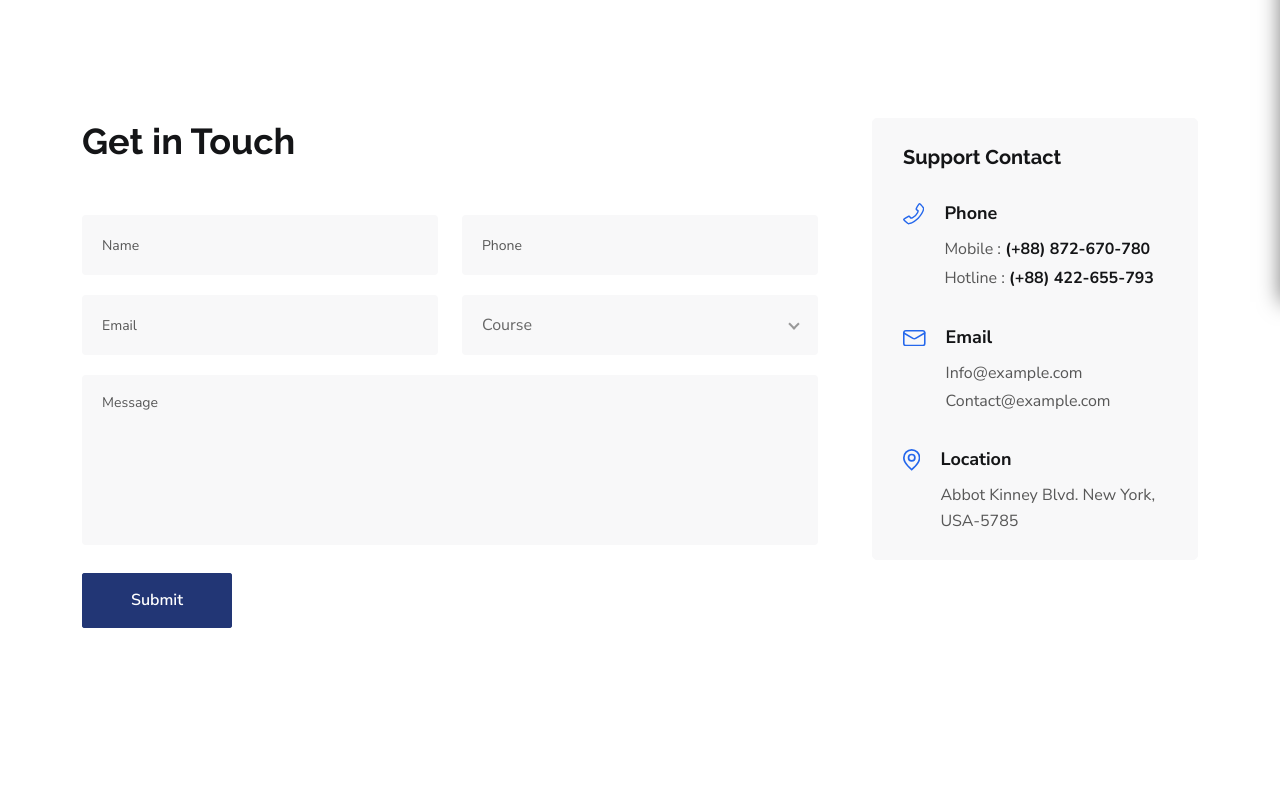
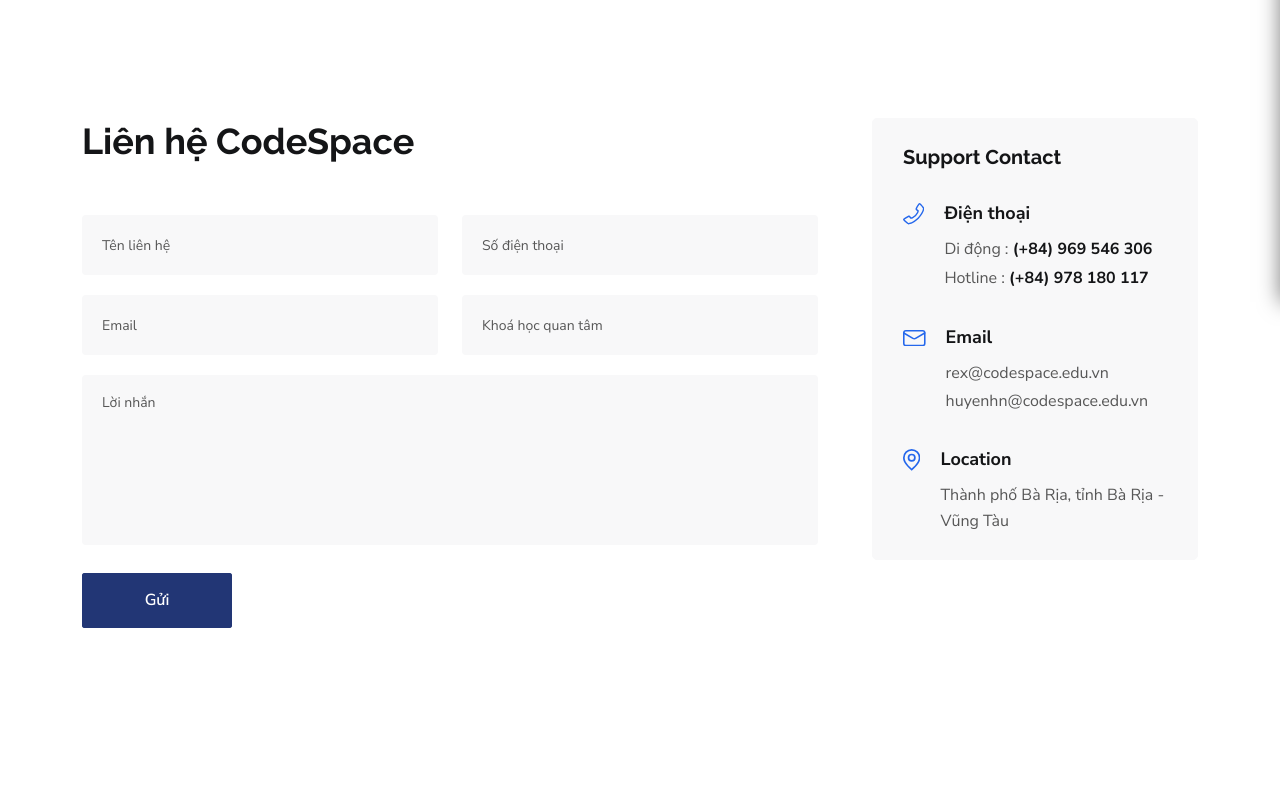
Before and after one commit to ducpm511/codespace, a Next.js app: page /lien-he in a window 1280 px wide. Shown: the part 493-1280 px from the top of the page. Built offline with nearby package versions, Linux system fonts and the light colour scheme; grey boxes are pictures that could not be loaded.

Commit message:
- implemented lien he

```diff
--- a/public/assets/scss/component/_contact.scss
+++ b/public/assets/scss/component/_contact.scss
@@ -16,6 +16,11 @@
 	padding: 15px 20px;
 	border-radius: 4px;
 	outline: 0;
+}
+.input-error{
+	input{
+		border: 1px solid #ffb013;
+	}
 }
 .contact-from-input textarea {
 	height: 170px;
--- a/src/components/Contact/ContactFormSection.js
+++ b/src/components/Contact/ContactFormSection.js
@@ -1,43 +1,107 @@
-import React from 'react';
+import React, { useState, useEffect, useReducer } from 'react';
+import emailjs from '@emailjs/browser';
 
 const ContactFormSection = () => {
+    const [isSubmitted, setIsSubmitted] = useState(false);
+    const [submitStatusMsg, setSubmitStatusMsg] = useState('')
+
+    const initParams = {
+        from_name: '',
+        from_email: '',
+        from_phone_number: '',
+        message: '',
+        course: '',
+    }
+    const formReducer = (formState, action) => {
+        let newState = formState
+        switch (action.type) {
+            case 'from_name':
+                newState.from_name = action.event.target.value;
+                break;
+            case 'from_email':
+                newState.from_email = action.event.target.value;
+                break;
+            case 'from_phone_number':
+                newState.from_phone_number = action.event.target.value;
+                break;
+            case 'course':
+                newState.course = action.event.target.value;
+                break;
+            case 'message':
+                newState.message = action.event.target.value;
+                break;
+            default:
+                break;
+        }
+        // console.log(newState)
+        return newState;
+    }
+    const [formState, dispatchForm] = useReducer(formReducer, initParams);
+    const sendEmail = () => {
+        setIsSubmitted(true);
+        const serviceId = 'service_bqf98h2';
+        const publicKey = 'RI2UR8GSJxlmoDXOf';
+        const templateId = 'template_286hzcn';
+        try {
+            if (formState.from_name != '' && formState.from_phone_number != '') {
+                emailjs.send(serviceId, templateId, formState, publicKey).then((result) => {
+                    setSubmitStatusMsg('Gửi thành công, cám ơn quý khách đã liên hệ với chúng tôi');
+                    console.log(result.text)
+                }, (error) => {
+                    setSubmitStatusMsg('Gửi không thành công, xin quý khách vui lòng thử lại');
+                    console.log(error.text);
+                });
+            }
+
+        } catch (error) {
+            console.log(error);
+        }
+
+    }
     return (
         <div className="contact-form">
             <form action="#">
                 <div className="row">
                     <div className="col-xl-6">
-                        <div className="contact-from-input mb-20">
-                            <input type="text" placeholder="Name"/>
+                        <div className={`contact-from-input mb-20 ${formState.from_name == '' && isSubmitted ? 'input-error' : ''}`}>
+                            <input type="text" name='from_name' onChange={(e) => dispatchForm({ type: 'from_name', event: e })} placeholder="Tên liên hệ" />
+                        </div>
+                    </div>
+                    <div className="col-xl-6">
+                        <div className={`contact-from-input mb-20 ${formState.from_phone_number == '' && isSubmitted ? 'input-error' : ''}`}>
+                            <input type="text" name='from_phone_number' onChange={(e) => dispatchForm({ type: 'from_phone_number', event: e })} placeholder="Số điện thoại" />
                         </div>
                     </div>
                     <div className="col-xl-6">
                         <div className="contact-from-input mb-20">
-                            <input type="text" placeholder="Phone"/>
+                            <input type="text" name='from_email' onChange={(e) => dispatchForm({ type: 'from_email', event: e })} placeholder="Email" />
                         </div>
                     </div>
                     <div className="col-xl-6">
                         <div className="contact-from-input mb-20">
-                            <input type="text" placeholder="Email"/>
-                        </div>
-                    </div>
-                    <div className="col-xl-6">
-                        <div className="contact-select">
-                            <select className="mb-20">
-                                <option value="Subject">Course</option>
-                                <option value="Subject">Financial Aid</option>
-                                <option value="Subject">Payment</option>
-                                <option value="Subject">Information</option>
-                            </select>
+                            <input type="text" name='course' onChange={(e) => dispatchForm({ type: 'course', event: e })} placeholder="Khoá học quan tâm" />
                         </div>
                     </div>
                     <div className="col-xl-12">
                         <div className="contact-from-input mb-20">
-                            <textarea placeholder="Message" name="message"></textarea>
+                            <textarea placeholder="Lời nhắn" onChange={(e) => dispatchForm({ type: 'message', event: e })} name="message"></textarea>
                         </div>
                     </div>
+                    {
+                        (formState.from_name == '' || formState.from_phone_number == '') && isSubmitted ?
+                            <span style={{ 'color': '#ffb013' }}><i>Quý khách vui lòng điền tên và số điện thoại</i></span>
+                            :
+                            <></>
+                    }
+                    {
+                        submitStatusMsg != '' ?
+                        <span style={{ 'color': '#223675' }}><i>{submitStatusMsg}</i></span>
+                        :
+                        <></>
+                    }
                     <div className="colxl-2 ">
                         <div className="cont-btn mb-20">
-                            <a href="#" className="cont-btn">Submit</a>
+                            <a style={{ 'cursor': 'pointer' }} onClick={sendEmail} className="cont-btn">Gửi</a>
                         </div>
                     </div>
                 </div>
--- a/src/components/Contact/ContactMain.js
+++ b/src/components/Contact/ContactMain.js
@@ -15,7 +15,7 @@ const ContactMain = () => {
                         <div className="col-xl-8 col-lg-7 col-md-12">
                             <div className="contact-area-wrapper">
                                 <div className="section-title mb-50">
-                                    <h2>Get in Touch</h2>
+                                    <h2>Liên hệ CodeSpace</h2>
                                 </div>
                                 <ContactFormSection />
                                 <ContactMap />
--- a/src/components/Contact/ContactMap.js
+++ b/src/components/Contact/ContactMap.js
@@ -3,8 +3,9 @@ import React from 'react';
 const ContactMap = () => {
     return (
         <div className="google-map-area contact-map pt-100 mb-30">
-            <iframe src="https://www.google.com/maps/embed?pb=!1m14!1m12!1m3!1d25617.295747478598!2d-73.69385403215021!3d40.752382720949164!2m3!1f0!2f0!3f0!3m2!1i1024!2i768!4f13.1!5e0!3m2!1sen!2sbd!4v1646544470201!5m2!1sen!2sbd"></iframe>
+            <iframe src="https://www.google.com/maps/embed?pb=!1m18!1m12!1m3!1d62766.37792138596!2d107.13843739658864!3d10.508650786602995!2m3!1f0!2f0!3f0!3m2!1i1024!2i768!4f13.1!3m3!1m2!1s0x3175734ae3c62469%3A0xc41ecba1c1a58675!2zVHAuIELDoCBS4buLYSwgQsOgIFLhu4thIC0gVsWpbmcgVMOgdSwgVmnhu4d0IE5hbQ!5e0!3m2!1svi!2s!4v1681893100807!5m2!1svi!2s"></iframe>
         </div>
+
     );
 };
 
--- a/src/components/Contact/ContactSidebar.js
+++ b/src/components/Contact/ContactSidebar.js
@@ -18,9 +18,9 @@ const ContactSidebar = () => {
                         </svg>
                     </div>
                     <div className="support-info-phone">
-                        <span>Phone</span>
-                        <p>Mobile :<a href="tel:(+88)872-670-780"> (+88) 872-670-780</a></p>
-                        <p>Hotline :<a href="tel:(+88)422-655-793"> (+88) 422-655-793</a></p>
+                        <span>Điện thoại</span>
+                        <p>Di động :<a href="tel:(+84) 969 546 306"> (+84) 969 546 306</a></p>
+                        <p>Hotline :<a href="tel:(+84) 978 180 117"> (+84) 978 180 117</a></p>
                     </div>
                 </div>
                 <div className="support-item">
@@ -40,8 +40,8 @@ const ContactSidebar = () => {
                     </div>
                     <div className="support-info-email">
                         <span>Email</span>
-                        <a href="mailto:Info@example.com">Info@example.com</a>
-                        <a href="mailto:Contact@example.com">Contact@example.com</a>
+                        <a href="mailto:rex@codespace.edu.vn">rex@codespace.edu.vn</a>
+                        <a href="mailto:huyenhn@codespace.edu.vn">huyenhn@codespace.edu.vn</a>
                     </div>
                 </div>
                 <div className="support-item">
@@ -68,8 +68,7 @@ const ContactSidebar = () => {
                     </div>
                     <div className="support-info-location">
                         <span>Location</span>
-                        <a href="#">Abbot Kinney Blvd. New York, <br/>
-                            USA-5785</a>
+                        <a href="#">Thành phố Bà Rịa, tỉnh Bà Rịa - Vũng Tàu</a>
                     </div>
                 </div>
                 </div>
--- a/src/components/Layout/Header/HeaderFour/HeaderFour.js
+++ b/src/components/Layout/Header/HeaderFour/HeaderFour.js
@@ -33,7 +33,7 @@ const HeaderFour = () => {
                                 <div className="header-top-icon">
                                     <a href="tel:(+84) 969546306"><i className="fas fa-phone"></i>(+84) 969 546 306</a>
                                     <a href="mailto:rex@codespace.edu.vn"><i className="fal fa-envelope"></i>rex@codespace.edu.vn</a>
-                                    <i className="fal fa-map-marker-alt"></i><span>Thành Phố Vũng Tàu</span>
+                                    <i className="fal fa-map-marker-alt"></i><span>Thành phố Bà Rịa, tỉnh Bà Rịa - Vũng Tàu</span>
                                 </div>
                             </div>
                             <div className="col-xl-4 col-lg-4">
--- a/src/components/Layout/Header/HeaderOne/SignUp.js
+++ b/src/components/Layout/Header/HeaderOne/SignUp.js
@@ -1,7 +1,7 @@
 import React, { useState, useEffect, useReducer } from 'react';
 import { useRouter } from 'next/router';
 import emailjs from '@emailjs/browser';
-import keys from '../../../../config/keys'
+// import keys from '../../../../config/keys'
 
 const SignUp = ({ setSignUpOpen, signupOpen, selectedCourse }) => {
 
--- a/src/pages/lien-he.js
+++ b/src/pages/lien-he.js
@@ -3,6 +3,7 @@ import ContactMain from '../components/Contact/ContactMain';
 import Footer from '../components/Layout/Footer/FooterOne/Footer';
 import HeaderFour from '../components/Layout/Header/HeaderFour/HeaderFour';
 import { useEffect, useState } from 'react';
+
 
 export default function Contact() {
   const [title, setTitle] = useState('CodeSpace - Trường đào tạo công nghệ và lập trình cho trẻ');
```
Also changed, not shown: src/components/Elements/Tabs/CourseTab.js (+8 -16 lines), src/components/Layout/Header/HeaderOne/MobileMenu.js (+17 -17 lines).
